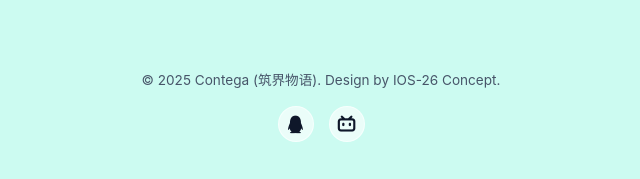
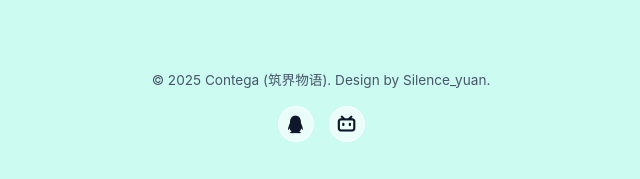
Before and after one commit to silenceyuana/conteganew, a website: page index.html in a window 1280 px wide. Shown: the part 2991-3170 px from the top of the page, 319-959 px from the left. Drawn offline with Linux system fonts and the light colour scheme; no server answers.

Commit message:
版权信息更改

```diff
--- a/index.html
+++ b/index.html
@@ -211,7 +211,7 @@
     <footer class="footer">
         <div class="container">
             <div class="footer-content">
-                <p>&copy; 2025 Contega (筑界物语). Design by IOS-26 Concept.</p>
+                <p>&copy; 2025 Contega (筑界物语). Design by Silence_yuan.</p>
                 <div class="social-links">
                     <a href="https://qm.qq.com/q/LJir0hQS40" class="glass-icon"><i class="fab fa-qq"></i></a>
                     <a href="https://space.bilibili.com/3546611829443402" class="glass-icon"><i class="fab fa-bilibili"></i></a>
```
